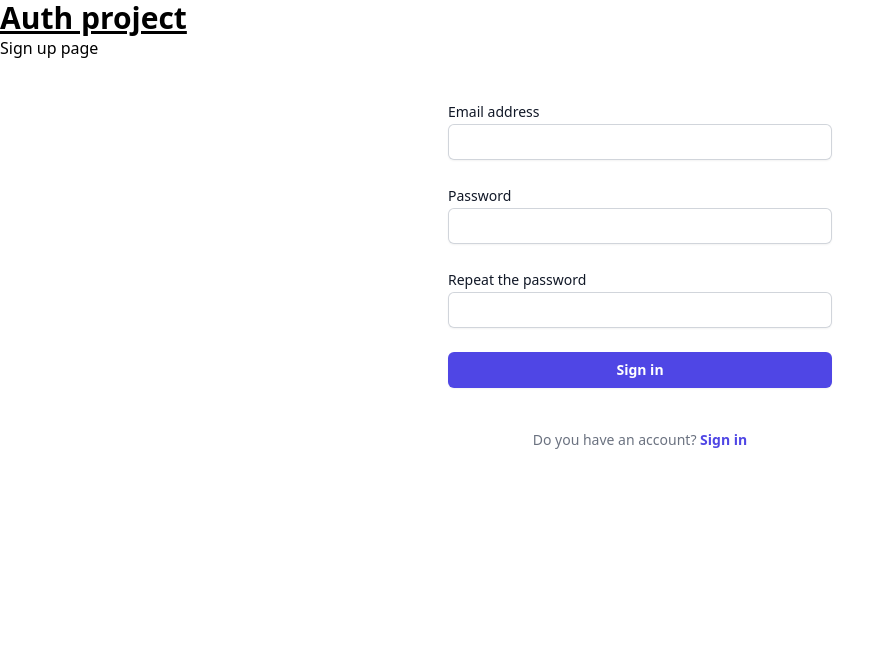
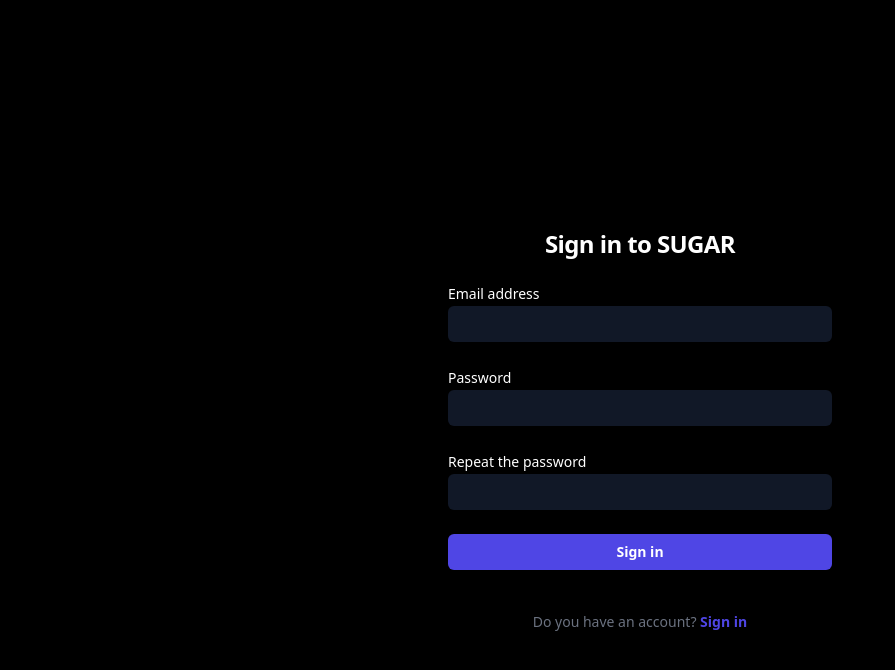
Before and after one commit to Anton-SN/microfrontend, a React app in the folder monorepo/auth/: page /auth/signup in a window 1280 px wide. Shown: the top 670 px of the page, without its empty margins (0-895 px from the left). Built offline with nearby package versions, Linux system fonts and the light colour scheme.

Commit message:
feat: update tailwind components

```diff
--- a/monorepo/auth/src/App.tsx
+++ b/monorepo/auth/src/App.tsx
@@ -32,14 +32,13 @@
     }
 
     return (
-    <>
-        <h1 className="text-3xl font-bold underline">Auth project</h1>
+    <div className="bg-black h-screen">
             <Routes>
                 <Route path="auth/login" element={<Login />}/>
                 <Route path="auth/signup" element={<Signup />}/>
                 <Route path="*" element={<Navigate to="auth/login" />}/>
             </Routes>
-    </>
+    </div>
     )
 }
 
--- a/monorepo/auth/src/app/pages/login/index.tsx
+++ b/monorepo/auth/src/app/pages/login/index.tsx
@@ -2,7 +2,7 @@
 import { LoginForm } from "../../../widgets";
 
 const Login: React.FC = () => {
-    return <><h2>Login page</h2><LoginForm /></>
+    return <div className="h-full flex justify-center items-center"><LoginForm /></div>
 }
 
 export default Login;
--- a/monorepo/auth/src/app/pages/signup/index.tsx
+++ b/monorepo/auth/src/app/pages/signup/index.tsx
@@ -2,7 +2,7 @@
 import { SignupForm } from "../../../widgets";
 
 const Singup: React.FC = () => {
-    return <><h2>Sign up page</h2><SignupForm /></>
+    return <div className="h-full flex justify-center items-center"><SignupForm /></div>
 }
 
 export default Singup;
--- a/monorepo/auth/src/ui/Input/index.tsx
+++ b/monorepo/auth/src/ui/Input/index.tsx
@@ -9,8 +9,8 @@
 export const Input: React.FC<Props> = ({ name, title, onChange, type = 'text',  }) => {
     return (
         <div>
-            <label htmlFor={name} className="block text-sm font-medium leading-6 text-gray-900">{title}</label>
-            <input name={name} type={type} onChange={onChange} className="block w-full rounded-md border-0 py-1.5 text-gray-900 shadow-sm ring-1 ring-inset ring-gray-300 placeholder:text-gray-400 focus:ring-2 focus:ring-inset focus:ring-indigo-600 sm:text-sm sm:leading-6" />
+            <label htmlFor={name} className="block text-sm font-medium leading-6 text-white">{title}</label>
+            <input name={name} type={type} onChange={onChange} className="block bg-gray-900 border-gray-600 w-full rounded-md border-0 py-1.5 px-2.5 text-white shadow-sm placeholder:text-gray-400 focus:outline-none focus:ring focus:ring-inset focus:ring-indigo-600 sm:text-sm sm:leading-6" />
         </div>
     )
 }
--- a/monorepo/auth/src/widgets/LoginForm/index.tsx
+++ b/monorepo/auth/src/widgets/LoginForm/index.tsx
@@ -4,6 +4,7 @@
 
 export const LoginForm: React.FC = () => {
     return <div className="mt-10 sm:mx-auto sm:w-full sm:max-w-sm">
+        <h1 className="my-5 text-center text-2xl font-bold leading-9 tracking-tight text-white">Login to SUGAR</h1>
         <form className="space-y-6" action="#" method="POST">
             <Input name="email" title="Email address" type="email" onChange={() => { console.log(123)}} />
             <Input name="password" title="Password" type="password" onChange={() => { console.log(123)}} />
--- a/monorepo/auth/src/widgets/SignupForm/index.tsx
+++ b/monorepo/auth/src/widgets/SignupForm/index.tsx
@@ -4,6 +4,7 @@
 
 export const SignupForm: React.FC = () => {
     return <div className="mt-10 sm:mx-auto sm:w-full sm:max-w-sm">
+        <h1 className="my-5 text-center text-2xl font-bold leading-9 tracking-tight text-white">Sign in to SUGAR</h1>
         <form className="space-y-6" action="#" method="POST">
             <Input name="email" title="Email address" type="email" onChange={() => { console.log(123)}} />
             <Input name="password" title="Password" type="password" onChange={() => { console.log(123)}} />
```
